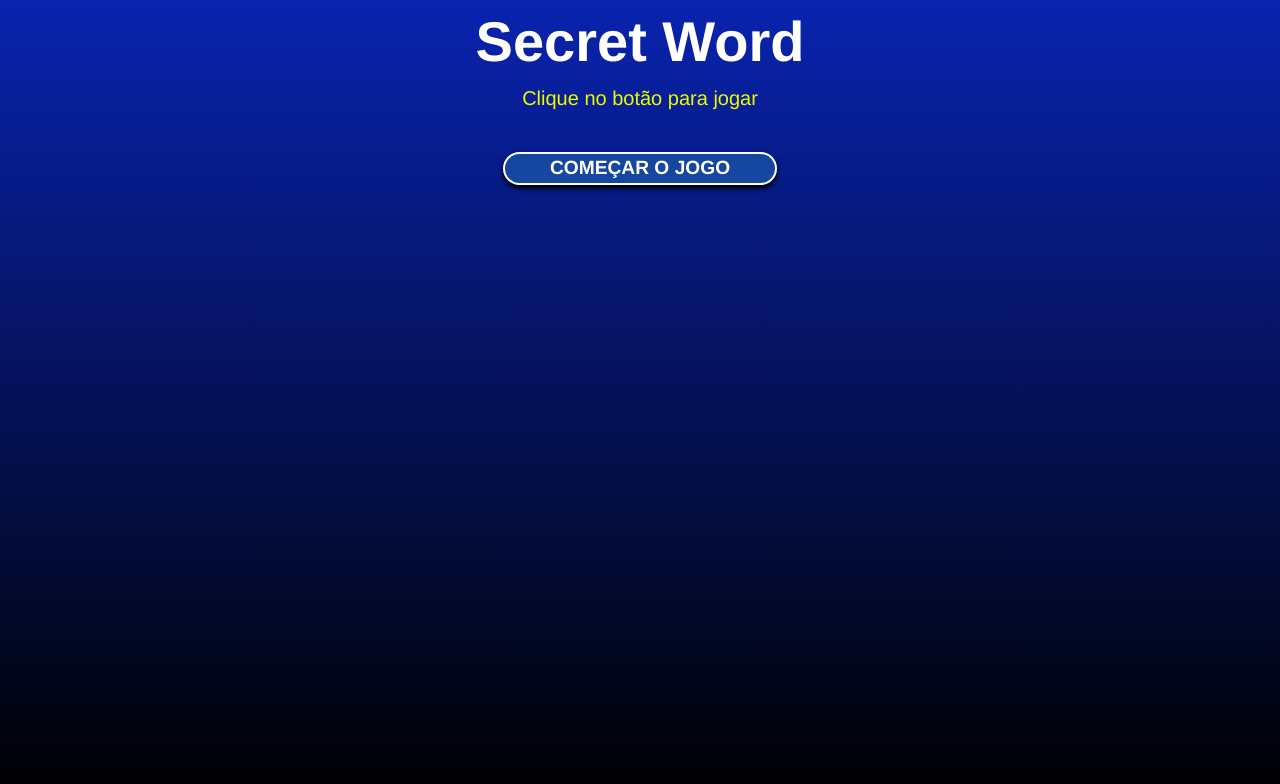
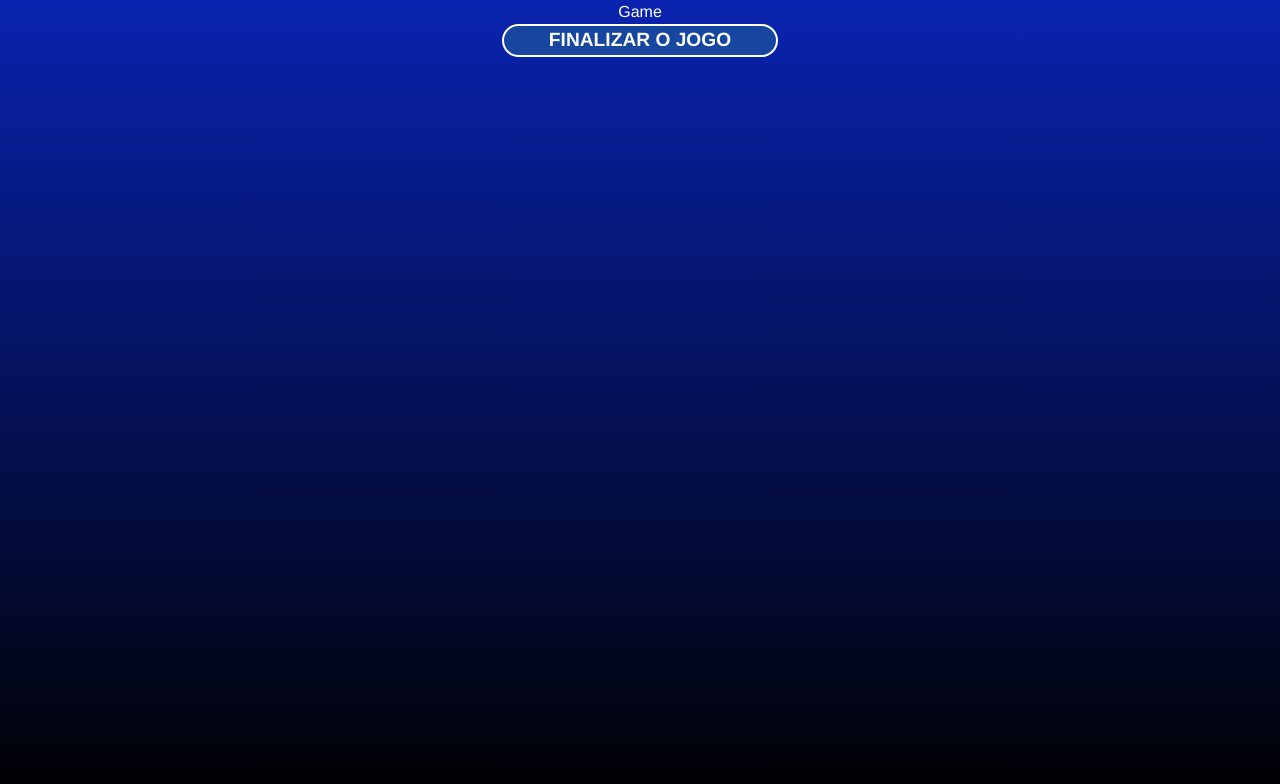
Before and after one commit to davcavalc/aulas-de-react-udemy, a React (Vite) app in the folder Secret_Word/: page / in a window 1280 px wide. Both pictures are taken after a click on the button "COMEÇAR O JOGO". Shown: the top 784 px of the page. Built offline with nearby package versions, Linux system fonts and the light colour scheme.

Commit message:
📓Aula: Secret Word (parte 3) - 18/08/2022

```diff
--- a/Secret_Word/src/App.jsx
+++ b/Secret_Word/src/App.jsx
@@ -1,10 +1,45 @@
+import "./index.css";
+// Componentes
 import StartScreen from "./Componentes/StartScreen";
-import "./index.css";
+// React
+import {useCallback, useEffect, useState} from 'react';
 
+// Importação dos dados
+import wordsList from './data/words';
+import Game from "./Componentes/Game";
+import GameOver from "./Componentes/GameOver";
+
+
+const stages = [
+	{id: 1, name: "start"},
+	{id: 2, name: "game"},
+	{id: 3, name: "end"},
+]
 function App() {
+	const [gameStage, setGameStage] = useState(stages[0].name);
+	const [words] = useState(wordsList);
+	// Starts the game
+	const startGame = () => {
+		setGameStage(stages[1].name);
+	}
+
+	// Process the letter input
+	const verifyLetter = () => {
+		setGameStage(stages[2].name);
+	}
+
+	// Restarts the game
+	const retry = () => {
+		setGameStage(stages[0].name);
+	}
 	return (
 		<>
-			<StartScreen />
+			<div className="App">
+				{gameStage === 'start' && <StartScreen startGame={startGame}/>}
+				{gameStage === 'game' && <Game verifyLetter={verifyLetter}/>}
+				{gameStage === 'end' && <GameOver retry={retry}/>}
+
+			</div>
 		</>
 	);
 }
--- /dev/null
+++ b/Secret_Word/src/Componentes/Game.jsx
@@ -0,0 +1,16 @@
+import React from "react";
+
+const Game = ({ verifyLetter }) => {
+	return (
+		<>
+			<div className="flex flex-col justify-center">
+                <h1>Game</h1>
+                <button className="btn" onClick={verifyLetter}>
+                    Finalizar o jogo
+                </button>
+            </div>
+		</>
+	);
+};
+
+export default Game;
--- /dev/null
+++ b/Secret_Word/src/Componentes/GameOver.jsx
@@ -0,0 +1,17 @@
+import React from "react";
+
+const GameOver = ({ retry }) => {
+	return (
+		<>
+            <div className="flex flex-col justify-center">
+                {""}
+				<h1>Game Over</h1>
+				<button className="btn" onClick={retry}>
+					Resetar o jogo
+				</button>
+			</div>
+		</>
+	);
+};
+
+export default GameOver;
--- a/Secret_Word/src/Componentes/StartScreen.jsx
+++ b/Secret_Word/src/Componentes/StartScreen.jsx
@@ -1,12 +1,12 @@
 import React from "react";
 
-const StartScreen = () => {
+const StartScreen = ({ startGame }) => {
 	return (
 		<>
 			<div className="flex items-center flex-col">
 				<h1 className="text-[3.5em] font-bold">Secret Word</h1>
 				<p className="mb-[2em] text-startScreen text-xl">Clique no botão para jogar</p>
-				<button className="btn shadow-md shadow-black">Começar o jogo</button>
+				<button className="btn shadow-md shadow-black" onClick={startGame}>Começar o jogo</button>
 			</div>
 		</>
 	);
--- a/Secret_Word/src/data/words.js
+++ b/Secret_Word/src/data/words.js
@@ -1,8 +1,10 @@
-export const wordsList = {
-  carro: ["Motor","Porta","Capô","Pneu","Antena"],
-  fruta: ["Banana","Maçâ","Pêra","Mamão","Laranja"],
-  corpo: ["Braço","Perna","Cérebro","Pescoço","Olhos"],
-  computador: ["Mouse","Teclado","Monitor","Gabinete"],
-  programação: ["Linguagem","Framework","Javascript","React"],
-  alimento: ["Arroz","Feijão","Carne","Leite","Ovo"]
+const wordsList = {
+	carro: ["Motor", "Porta", "Capô", "Pneu", "Antena"],
+	fruta: ["Banana", "Maçâ", "Pêra", "Mamão", "Laranja"],
+	corpo: ["Braço", "Perna", "Cérebro", "Pescoço", "Olhos"],
+	computador: ["Mouse", "Teclado", "Monitor", "Gabinete"],
+	programação: ["Linguagem", "Framework", "Javascript", "React"],
+	alimento: ["Arroz", "Feijão", "Carne", "Leite", "Ovo"],
 };
+
+export default wordsList;
```
